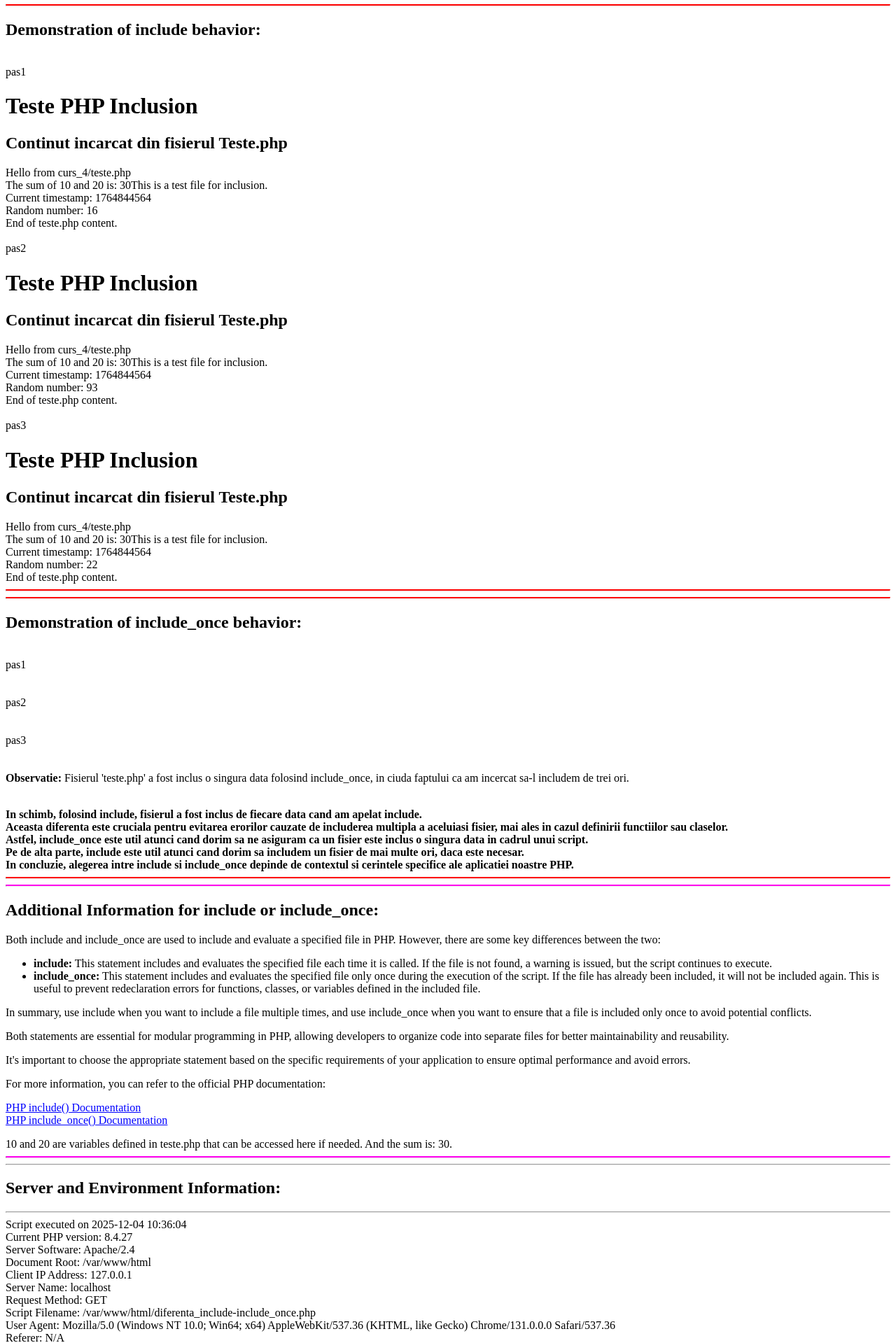
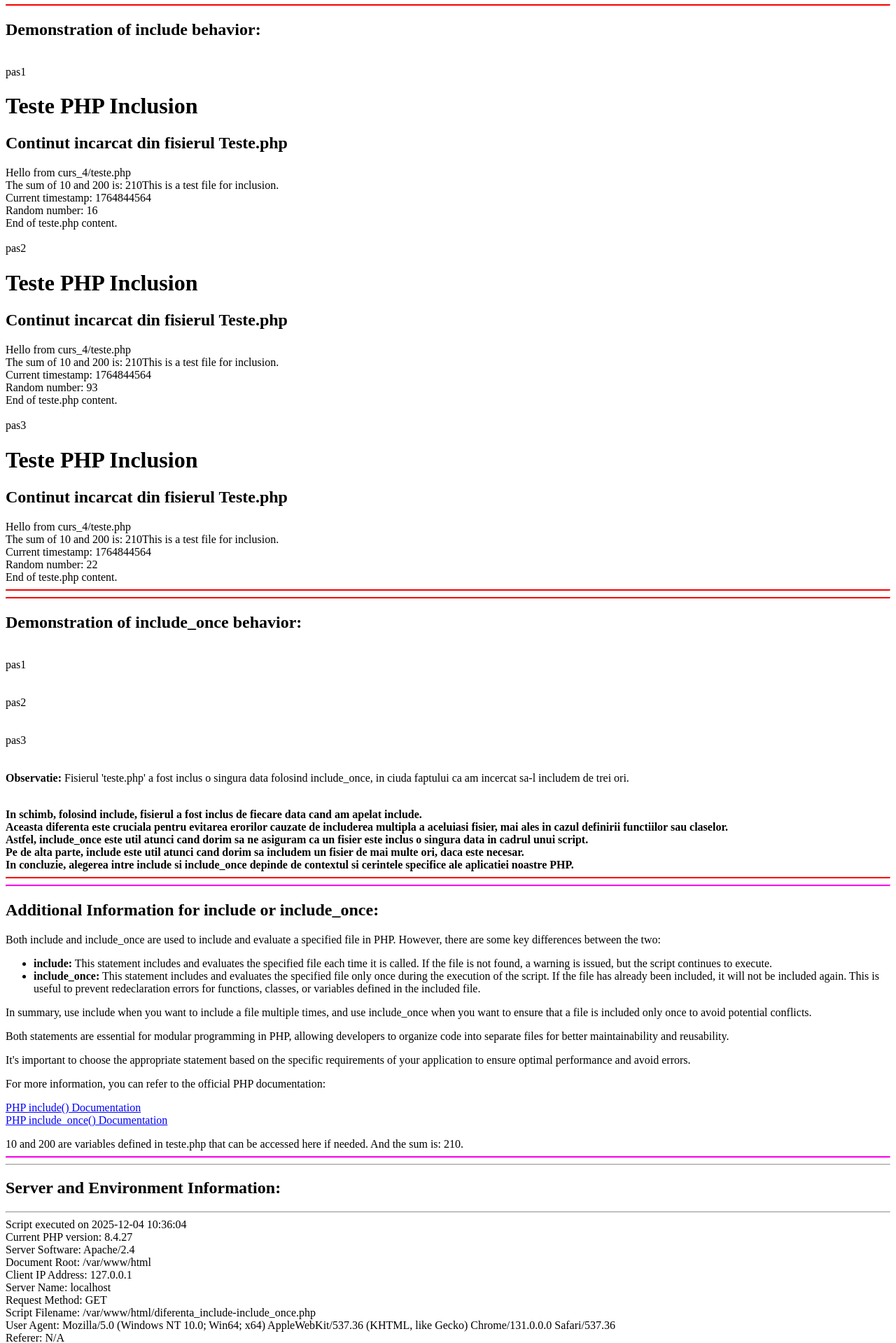
Before and after one commit to AlinRosca10/PHP_CORE, a PHP site: page /diferenta_include-include_once.php in a window 1280 px wide. Shown: the part 310-2229 px from the top of the page at 70% size. Run offline with PHP 8.4, Linux system fonts and the light colour scheme.

Commit message:
Modificarea valorii lui y de la 20 la 200 pentru a vedea cum se propaga in toate fiserele ce includ fisierul teste.php

```diff
--- a/teste.php
+++ b/teste.php
@@ -5,7 +5,7 @@
     echo "<br>";
 
     $x = 10;
-    $y = 20;
+    $y = 200;
     $sum = $x + $y;
     echo "The sum of $x and $y is: $sum";
 
```
